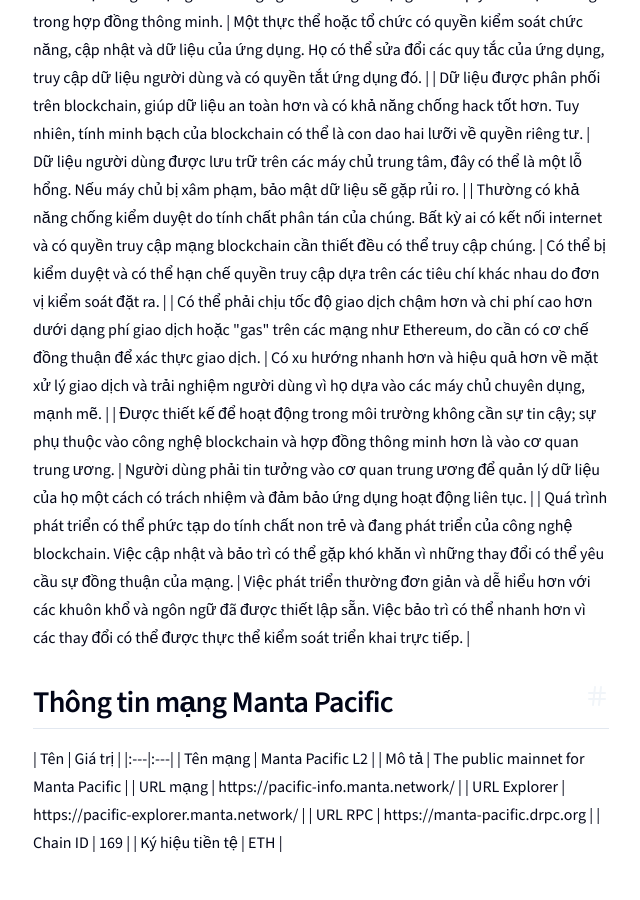
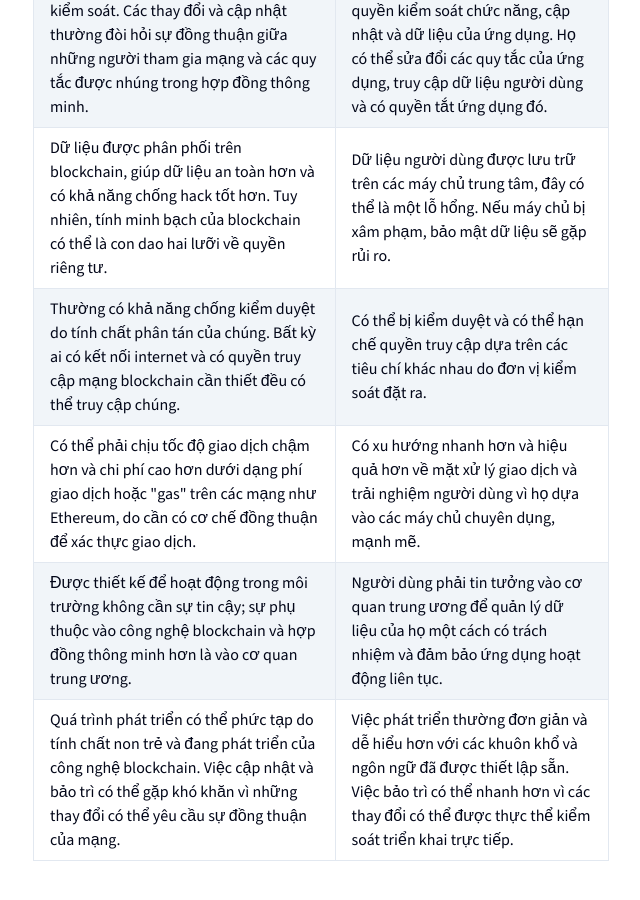
Before and after one commit to defivn/defivn, a Next.js app: page /tai-lieu/ung-dung-phi-tap-trung-la-gi in a window 1280 px wide. Shown: the part 2080-2980 px from the top of the page, without its empty margins (319-959 px from the left). Built offline with nearby package versions, Linux system fonts and the light colour scheme.

Commit message:
added contents

```diff
--- a/app/tai-lieu/ung-dung-phi-tap-trung-la-gi/page.mdx
+++ b/app/tai-lieu/ung-dung-phi-tap-trung-la-gi/page.mdx
@@ -29,15 +29,3 @@
 | Có thể phải chịu tốc độ giao dịch chậm hơn và chi phí cao hơn dưới dạng phí giao dịch hoặc "gas" trên các mạng như Ethereum, do cần có cơ chế đồng thuận để xác thực giao dịch. | Có xu hướng nhanh hơn và hiệu quả hơn về mặt xử lý giao dịch và trải nghiệm người dùng vì họ dựa vào các máy chủ chuyên dụng, mạnh mẽ. |
 | Được thiết kế để hoạt động trong môi trường không cần sự tin cậy; sự phụ thuộc vào công nghệ blockchain và hợp đồng thông minh hơn là vào cơ quan trung ương. | Người dùng phải tin tưởng vào cơ quan trung ương để quản lý dữ liệu của họ một cách có trách nhiệm và đảm bảo ứng dụng hoạt động liên tục. |
 | Quá trình phát triển có thể phức tạp do tính chất non trẻ và đang phát triển của công nghệ blockchain. Việc cập nhật và bảo trì có thể gặp khó khăn vì những thay đổi có thể yêu cầu sự đồng thuận của mạng. | Việc phát triển thường đơn giản và dễ hiểu hơn với các khuôn khổ và ngôn ngữ đã được thiết lập sẵn. Việc bảo trì có thể nhanh hơn vì các thay đổi có thể được thực thể kiểm soát triển khai trực tiếp. |
-
-## Thông tin mạng Manta Pacific
-
-| Tên | Giá trị |
-|:---|:---|
-| Tên mạng | Manta Pacific L2 |
-| Mô tả | The public mainnet for Manta Pacific |
-| URL mạng | https://pacific-info.manta.network/ |
-| URL Explorer | https://pacific-explorer.manta.network/ |
-| URL RPC | https://manta-pacific.drpc.org |
-| Chain ID | 169 |
-| Ký hiệu tiền tệ | ETH |
--- a/components/mdx/table.tsx
+++ b/components/mdx/table.tsx
@@ -1,23 +1,8 @@
-export default function Table({ data }: { data: { headers: string[]; rows: string[][] } }) {
+export default function Table({ children }: { children?: React.ReactNode }) {
   return (
     <div className="my-6 w-full overflow-y-auto">
       <table className="w-full">
-        <thead>
-          <tr className="m-0 border-t p-0 even:bg-muted">
-          {data.headers.map((header, index) => (
-            <th className="border px-4 py-2 text-left font-bold [&[align=center]]:text-center [&[align=right]]:text-right" key={index}>{header}</th>
-          ))}
-        </tr>
-      </thead>
-      <tbody>
-        {data.rows.map((row, index) => (
-          <tr className="m-0 border-t p-0 even:bg-muted" key={index}>
-            {row.map((cell, cellIndex) => (
-              <td className="border px-4 py-2 text-left [&[align=center]]:text-center [&[align=right]]:text-right" key={cellIndex}>{cell}</td>
-            ))}
-          </tr>
-        ))}
-      </tbody>
+        {children}
       </table>
     </div>
   )
--- /dev/null
+++ b/components/mdx/td.tsx
@@ -0,0 +1,7 @@
+export default function TD({ children }: { children?: React.ReactNode }) {
+  return (
+    <td className="border px-4 py-2 text-left [&[align=center]]:text-center [&[align=right]]:text-right">
+      {children}
+    </td>
+  )
+}
--- /dev/null
+++ b/components/mdx/th.tsx
@@ -0,0 +1,7 @@
+export default function TH({ children }: { children?: React.ReactNode }) {
+  return (
+    <th className="border px-4 py-2 text-left font-bold [&[align=center]]:text-center [&[align=right]]:text-right">
+      {children}
+    </th>
+  )
+}
--- /dev/null
+++ b/components/mdx/tr.tsx
@@ -0,0 +1,7 @@
+export default function TR({ children }: { children?: React.ReactNode }) {
+  return (
+    <tr className="m-0 border-t p-0 even:bg-muted">
+      {children}
+    </tr>
+  )
+}
--- a/mdx-components.tsx
+++ b/mdx-components.tsx
@@ -11,6 +11,9 @@
 import OL from '@/components/mdx/ol'
 import A from '@/components/mdx/a'
 import Table from '@/components/mdx/table'
+import TR from '@/components/mdx/tr'
+import TD from '@/components/mdx/td'
+import TH from '@/components/mdx/th'
 
 export function useMDXComponents(components: MDXComponents): MDXComponents {
 
@@ -27,6 +30,9 @@
     ol: OL,
     a: A,
     table: Table,
+    tr: TR,
+    td: TD,
+    th: TH,
     ...components,
   }
 }
--- a/next.config.ts
+++ b/next.config.ts
@@ -1,17 +1,21 @@
 import type { NextConfig } from "next";
 import createMDX from '@next/mdx'
+
 
 /** @type {import('next').NextConfig} */
 const nextConfig: NextConfig = {
   /* config options here */
   pageExtensions: ['js', 'jsx', 'md', 'mdx', 'ts', 'tsx'],
   experimental: {
-    mdxRs: true,
+    mdxRs: {
+      mdxType: 'gfm'  // Configure what kind of mdx syntax will be used to parse & transform
+    },
   }
 };
 
 const withMDX = createMDX({
   // Add markdown plugins here, as desired
+
 })
 
 // Merge MDX config with Next.js config
--- a/package.json
+++ b/package.json
@@ -23,6 +23,7 @@
     "react": "^19.0.0",
     "react-dom": "^19.0.0",
     "react-medium-image-zoom": "^5.2.14",
+    "remark-gfm": "^4.0.1",
     "sugar-high": "^0.9.3",
     "tailwind-merge": "^3.0.2",
     "tw-animate-css": "^1.2.4"
```
Also changed, not shown: 1 other file (tests, documents, lock files or other folders).
